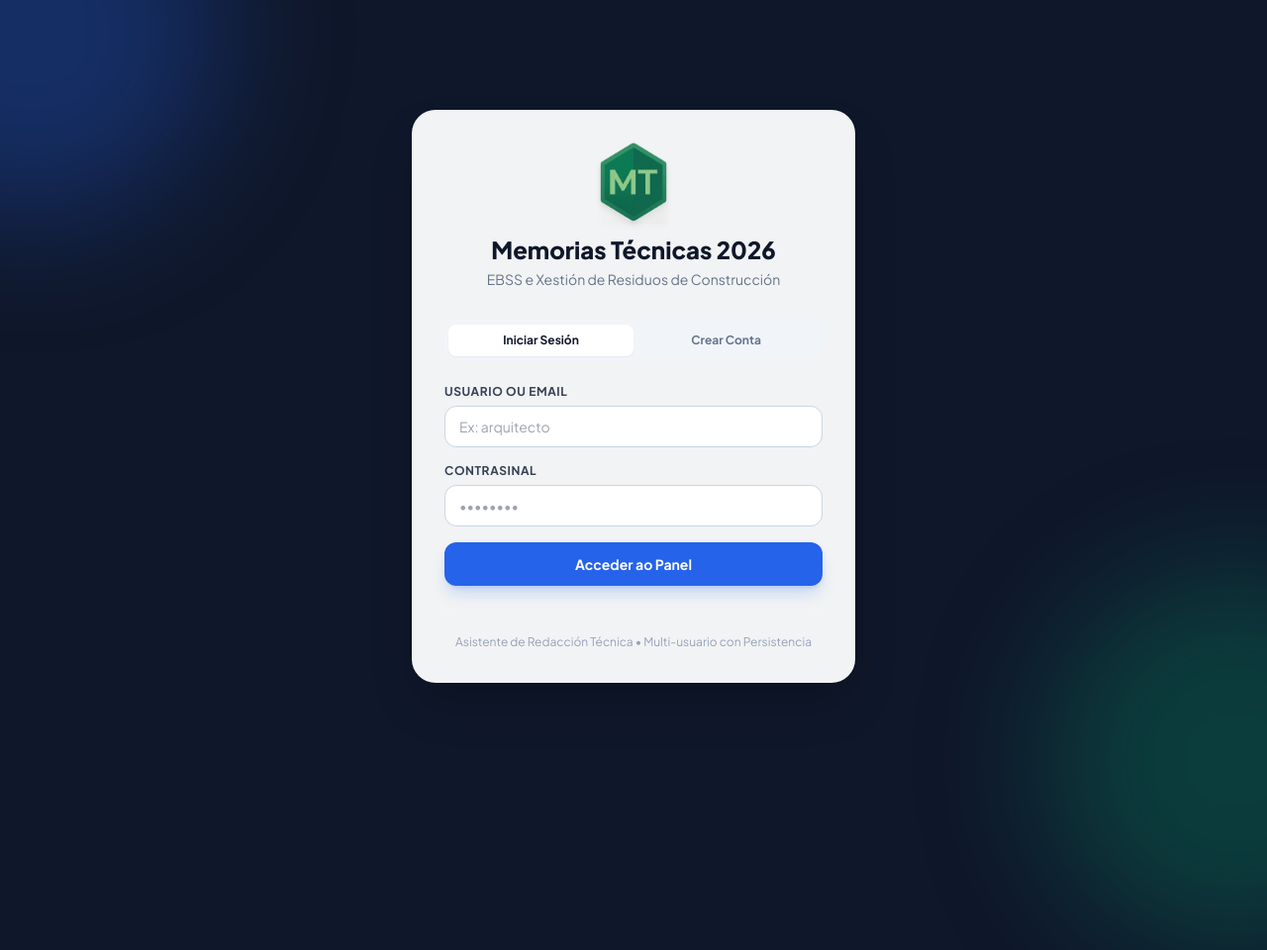
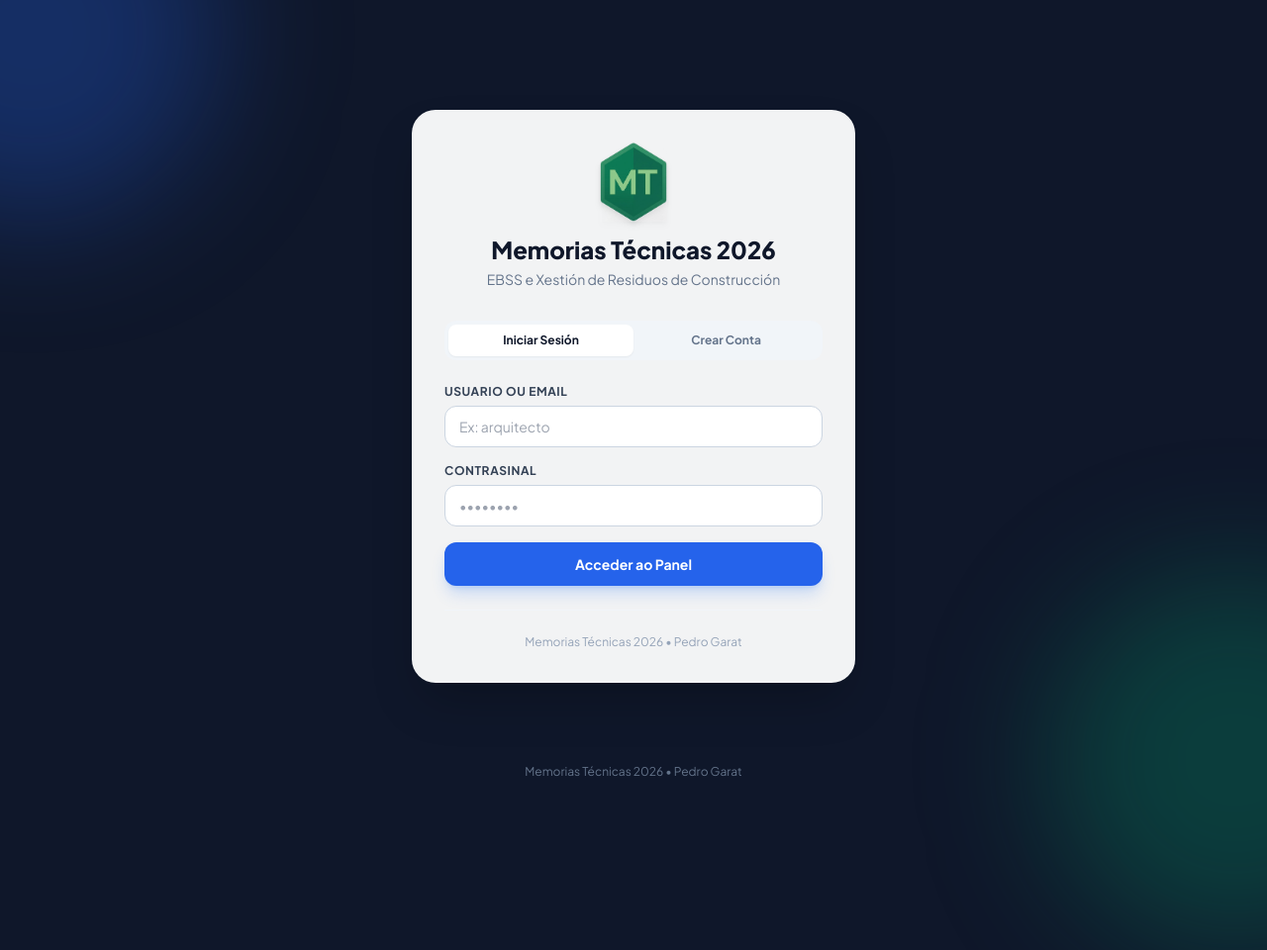
Before and after one commit to pedrogarat/MT2026, a Flask app: page /login in a window 1280 px wide; the page is wider, and only the part inside the window is pictured. Shown: that part at 99% size. Run offline with Flask 3, Linux system fonts and the light colour scheme; some libraries are stand-ins or nearby versions.

Commit message:
feat: actualizar pie de pagina con Memorias Tecnicas 2026 • Pedro Garat en todas las vistas

```diff
--- a/templates/dashboard.html
+++ b/templates/dashboard.html
@@ -368,7 +368,7 @@
 
     <!-- Footer -->
     <footer class="bg-white border-t border-slate-200 py-6 text-center text-xs text-slate-400">
-        Memorias Técnicas 2026 • Asistente EBSS & Xestión de Residuos
+        Memorias Técnicas 2026 • Pedro Garat
     </footer>
 
     <!-- ========================================================= -->
--- a/templates/home.html
+++ b/templates/home.html
@@ -123,7 +123,7 @@
 
     <!-- Rodapé -->
     <footer class="bg-white border-t border-slate-200 py-4 text-center text-xs text-slate-400">
-        Plataforma de Redacción de Proxectos de Edificación • Cumprimento Normativo Estatal e Autonómico
+        Memorias Técnicas 2026 • Pedro Garat
     </footer>
 
 </body>
--- a/templates/index.html
+++ b/templates/index.html
@@ -540,8 +540,8 @@
     </main>
 
     <!-- Rodapé -->
-    <footer class="bg-white border-t border-slate-200 py-3 text-center text-xs text-slate-400">
-        Estudo Básico de Seguridade e Saúde (EBSS) • Cumprimento do Real Decreto 1627/1997 e Lei 31/1995
+    <footer class="bg-white border-t border-slate-200 py-4 text-center text-xs text-slate-400">
+        Memorias Técnicas 2026 • Pedro Garat
     </footer>
 
     <!-- Script de lóxica e interacción -->
--- a/templates/login.html
+++ b/templates/login.html
@@ -75,10 +75,15 @@
 
         <div class="mt-6 pt-6 border-t border-slate-100 text-center">
             <p class="text-xs text-slate-400">
-                Asistente de Redacción Técnica • Multi-usuario con Persistencia
+                Memorias Técnicas 2026 • Pedro Garat
             </p>
         </div>
     </div>
+
+    <!-- Rodapé -->
+    <footer class="absolute bottom-3 left-0 right-0 text-center text-xs text-slate-500 z-10">
+        Memorias Técnicas 2026 • Pedro Garat
+    </footer>
 
     <script>
         function switchAuthTab(tab) {
--- a/templates/project_editor.html
+++ b/templates/project_editor.html
@@ -564,6 +564,11 @@
         </div>
 
     </main>
+
+    <!-- Footer -->
+    <footer class="bg-white border-t border-slate-200 py-6 text-center text-xs text-slate-400">
+        Memorias Técnicas 2026 • Pedro Garat
+    </footer>
 
     <script>
         const projectId = window.location.pathname.split('/').filter(Boolean).pop();
--- a/templates/residuos.html
+++ b/templates/residuos.html
@@ -330,8 +330,8 @@
     </main>
 
     <!-- Rodapé -->
-    <footer class="bg-white border-t border-slate-200 py-3 text-center text-xs text-slate-400">
-        Estudio de Xestión de Residuos (EGR) • Real Decreto 105/2008 e Orde MAM/304/2002
+    <footer class="bg-white border-t border-slate-200 py-4 text-center text-xs text-slate-400">
+        Memorias Técnicas 2026 • Pedro Garat
     </footer>
 
     <script>
```
